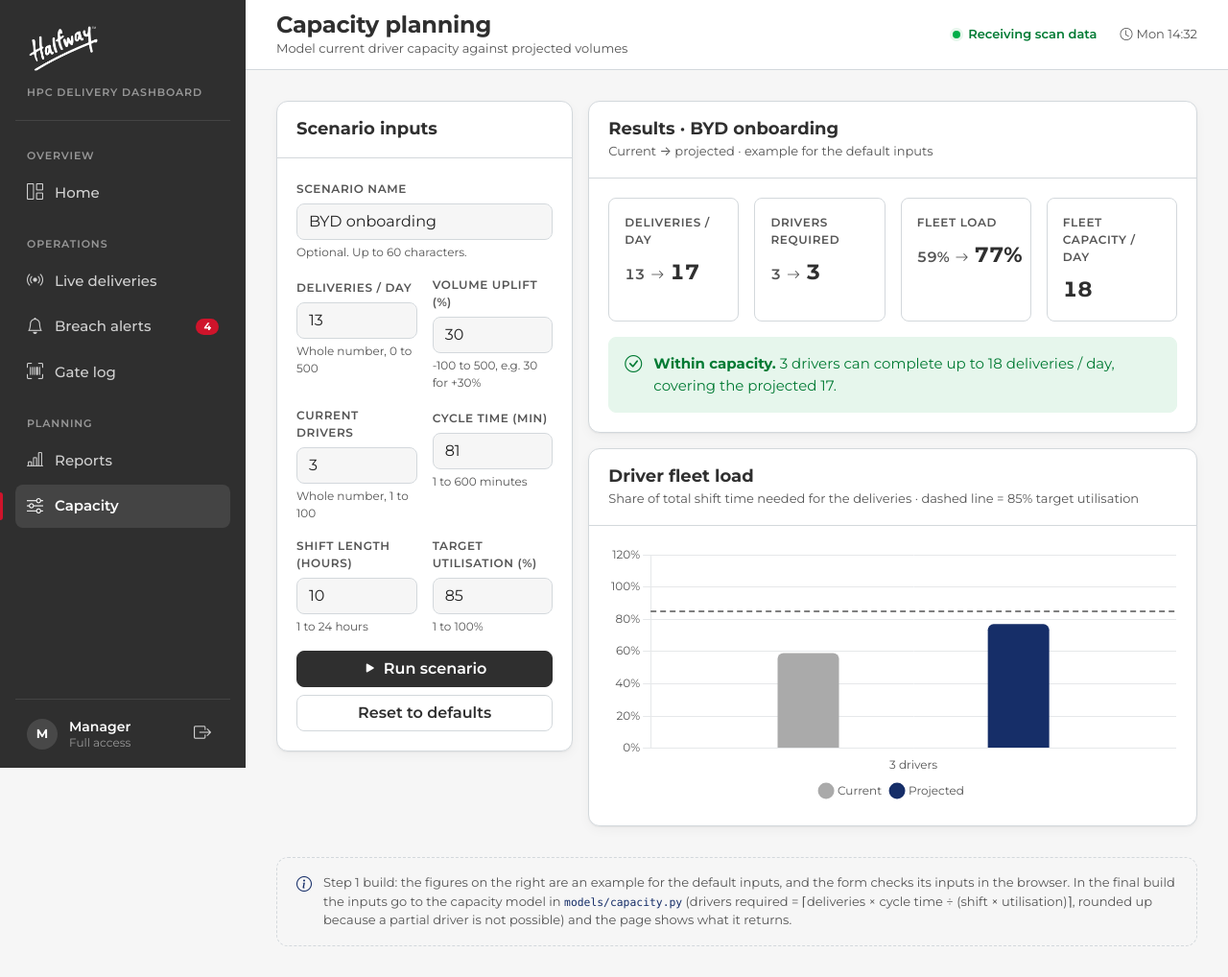
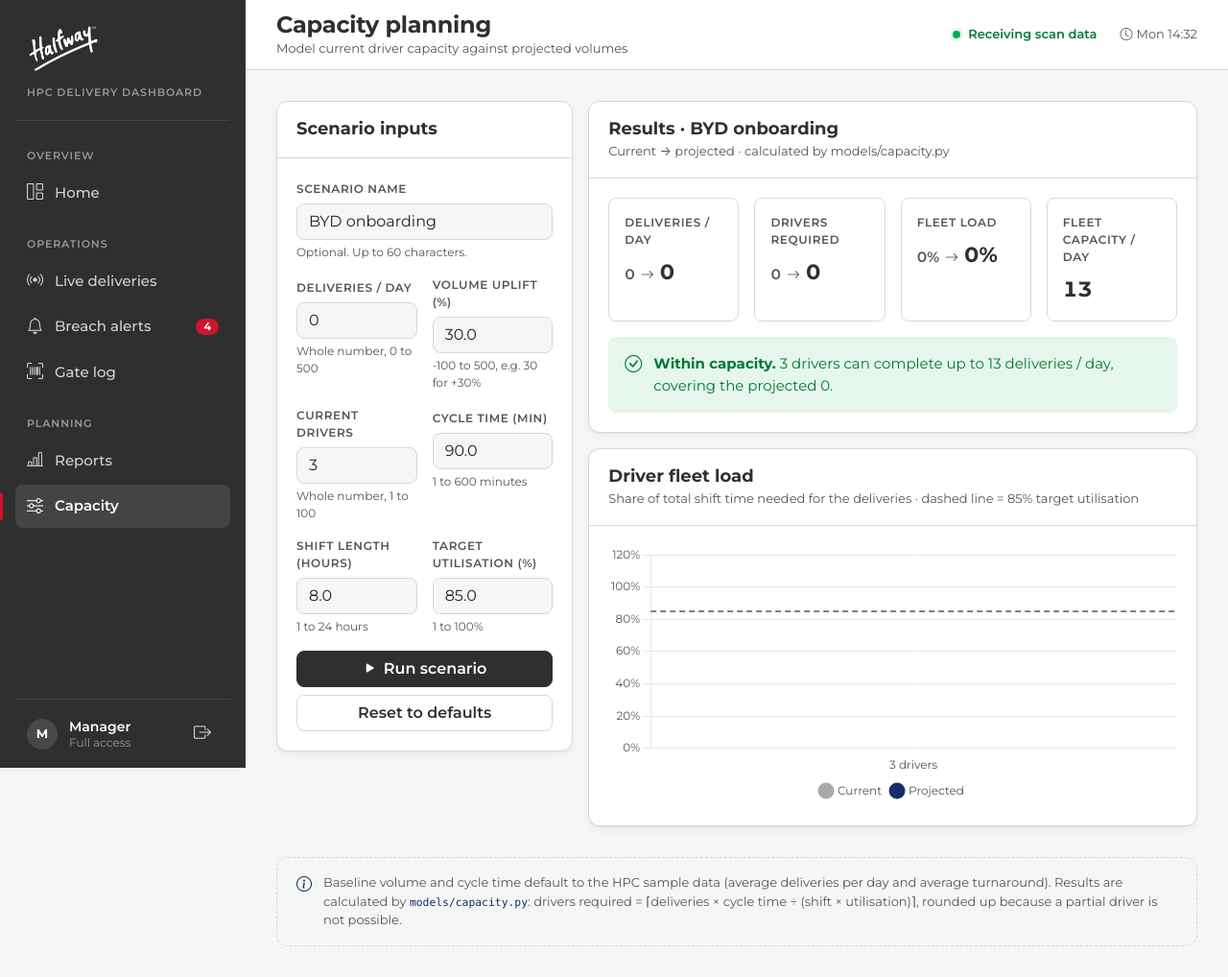
Before and after one commit to u23525364-code/BFB321-Group-1, a Flask app: page /capacity in a window 1280 px wide. Shown: the whole page at 96% size. Run offline with Flask 3, Linux system fonts and the light colour scheme; data that the repository does not hold is empty.

Commit message:
Connect Capacity page to capacity model with validated GET form

```diff
--- a/app.py
+++ b/app.py
@@ -102,7 +102,11 @@ def reports():
 
 @app.route("/capacity")
 def capacity():
-    return render_template("capacity.html")
+    """BYD capacity scenario: read the form (GET), validate, run models/capacity.py."""
+    values, errors = services.read_capacity_inputs(request.args)
+    result = services.run_capacity_scenario(values)
+    return render_template("capacity.html", values=values, result=result,
+                           errors=errors)
 
 @app.route("/login")
 def login():
--- a/templates/capacity.html
+++ b/templates/capacity.html
@@ -110,7 +110,15 @@
               <header class="card-header">
                 <h2 class="card-title">Scenario inputs</h2>
               </header>
-              <form id="capacityForm" class="card-body needs-validation" novalidate>
+              <form id="capacityForm" class="card-body needs-validation" method="get" action="{{ url_for('capacity') }}" novalidate>
+                {% if errors %}
+                <div class="alert alert-danger" role="alert">
+                  <strong>Please fix the following:</strong>
+                  <ul class="mb-0">
+                    {% for message in errors %}<li>{{ message }}</li>{% endfor %}
+                  </ul>
+                </div>
+                {% endif %}
                 <div class="mb-3">
                   <label class="form-label" for="scenario">Scenario name</label>
                   <input type="text" class="form-control" id="scenario" name="scenario" value="BYD onboarding" maxlength="60" aria-describedby="hint-scenario">
@@ -119,43 +127,43 @@
                 <div class="row g-3 mb-3">
                     <div class="col-6">
                       <label class="form-label" for="inp-baseline">Deliveries / day</label>
-                      <input type="number" id="inp-baseline" name="baseline" class="form-control" value="13" min="0" max="500" step="1" required aria-describedby="hint-baseline err-baseline">
+                      <input type="number" id="inp-baseline" name="baseline" class="form-control" value="{{ values.baseline }}" min="0" max="500" step="1" required aria-describedby="hint-baseline err-baseline">
                       <div class="form-text" id="hint-baseline">Whole number, 0 to 500</div>
                       <div class="invalid-feedback" id="err-baseline">Enter a whole number from 0 to 500.</div>
                     </div>
                     <div class="col-6">
                       <label class="form-label" for="inp-uplift">Volume uplift (%)</label>
-                      <input type="number" id="inp-uplift" name="uplift" class="form-control" value="30" min="-100" max="500" step="any" required aria-describedby="hint-uplift err-uplift">
+                      <input type="number" id="inp-uplift" name="uplift" class="form-control" value="{{ values.uplift }}" min="-100" max="500" step="any" required aria-describedby="hint-uplift err-uplift">
                       <div class="form-text" id="hint-uplift">-100 to 500, e.g. 30 for +30%</div>
                       <div class="invalid-feedback" id="err-uplift">Enter a percentage from -100 to 500.</div>
                     </div>
                     <div class="col-6">
                       <label class="form-label" for="inp-drivers">Current drivers</label>
-                      <input type="number" id="inp-drivers" name="drivers" class="form-control" value="3" min="1" max="100" step="1" required aria-describedby="hint-drivers err-drivers">
+                      <input type="number" id="inp-drivers" name="drivers" class="form-control" value="{{ values.drivers }}" min="1" max="100" step="1" required aria-describedby="hint-drivers err-drivers">
                       <div class="form-text" id="hint-drivers">Whole number, 1 to 100</div>
                       <div class="invalid-feedback" id="err-drivers">Enter a whole number from 1 to 100.</div>
                     </div>
                     <div class="col-6">
                       <label class="form-label" for="inp-cycle">Cycle time (min)</label>
-                      <input type="number" id="inp-cycle" name="cycle" class="form-control" value="81" min="1" max="600" step="any" required aria-describedby="hint-cycle err-cycle">
+                      <input type="number" id="inp-cycle" name="cycle" class="form-control" value="{{ values.cycle }}" min="1" max="600" step="any" required aria-describedby="hint-cycle err-cycle">
                       <div class="form-text" id="hint-cycle">1 to 600 minutes</div>
                       <div class="invalid-feedback" id="err-cycle">Enter a cycle time from 1 to 600 minutes.</div>
                     </div>
                     <div class="col-6">
                       <label class="form-label" for="inp-shift">Shift length (hours)</label>
-                      <input type="number" id="inp-shift" name="shift" class="form-control" value="10" min="1" max="24" step="any" required aria-describedby="hint-shift err-shift">
+                      <input type="number" id="inp-shift" name="shift" class="form-control" value="{{ values.shift }}" min="1" max="24" step="any" required aria-describedby="hint-shift err-shift">
                       <div class="form-text" id="hint-shift">1 to 24 hours</div>
                       <div class="invalid-feedback" id="err-shift">Enter a shift length from 1 to 24 hours.</div>
                     </div>
                     <div class="col-6">
                       <label class="form-label" for="inp-utilisation">Target utilisation (%)</label>
-                      <input type="number" id="inp-utilisation" name="utilisation" class="form-control" value="85" min="1" max="100" step="any" required aria-describedby="hint-utilisation err-utilisation">
+                      <input type="number" id="inp-utilisation" name="utilisation" class="form-control" value="{{ values.utilisation }}" min="1" max="100" step="any" required aria-describedby="hint-utilisation err-utilisation">
                       <div class="form-text" id="hint-utilisation">1 to 100%</div>
                       <div class="invalid-feedback" id="err-utilisation">Enter a percentage from 1 to 100.</div>
                     </div>
                 </div>
                 <button type="submit" class="btn btn-primary w-100 mb-2"><i class="bi bi-play-fill" aria-hidden="true"></i>Run scenario</button>
-                <button type="reset" class="btn btn-outline-secondary w-100">Reset to defaults</button>
+                <a class="btn btn-outline-secondary w-100" href="{{ url_for('capacity') }}">Reset to defaults</a>
               </form>
             </section>
           </div>
@@ -166,7 +174,7 @@
               <header class="card-header">
                 <div>
                   <h2 class="card-title">Results · BYD onboarding</h2>
-                  <p class="card-subtitle">Current → projected · example for the default inputs</p>
+                  <p class="card-subtitle">Current → projected · calculated by models/capacity.py</p>
                 </div>
               </header>
               <div class="card-body">
@@ -174,33 +182,39 @@
                   <div class="col-6 col-md-3">
                     <div class="compare-stat">
                       <div class="kpi-title">Deliveries / day</div>
-                      <div class="compare-values"><span class="compare-from">13</span><i class="bi bi-arrow-right compare-arrow" role="img" aria-label="to"></i><span class="compare-to">17</span></div>
+                      <div class="compare-values"><span class="compare-from">{{ result.baseline_daily }}</span><i class="bi bi-arrow-right compare-arrow" role="img" aria-label="to"></i><span class="compare-to">{{ result.projected_daily }}</span></div>
                     </div>
                   </div>
                   <div class="col-6 col-md-3">
                     <div class="compare-stat">
                       <div class="kpi-title">Drivers required</div>
-                      <div class="compare-values"><span class="compare-from">3</span><i class="bi bi-arrow-right compare-arrow" role="img" aria-label="to"></i><span class="compare-to">3</span></div>
+                      <div class="compare-values"><span class="compare-from">{{ result.drivers_required_now }}</span><i class="bi bi-arrow-right compare-arrow" role="img" aria-label="to"></i><span class="compare-to">{{ result.drivers_required }}</span></div>
                     </div>
                   </div>
                   <div class="col-6 col-md-3">
                     <div class="compare-stat">
                       <div class="kpi-title">Fleet load</div>
-                      <div class="compare-values"><span class="compare-from">59%</span><i class="bi bi-arrow-right compare-arrow" role="img" aria-label="to"></i><span class="compare-to">77%</span></div>
+                      <div class="compare-values"><span class="compare-from">{{ '%.0f'|format(result.load_percent_now) }}%</span><i class="bi bi-arrow-right compare-arrow" role="img" aria-label="to"></i><span class="compare-to">{{ '%.0f'|format(result.load_percent_current_fleet) }}%</span></div>
                     </div>
                   </div>
                   <div class="col-6 col-md-3">
                     <div class="compare-stat">
                       <div class="kpi-title">Fleet capacity / day</div>
-                      <div class="compare-values"><span class="compare-to">18</span></div>
+                      <div class="compare-values"><span class="compare-to">{{ result.current_capacity }}</span></div>
                     </div>
                   </div>
                 </div>
-
+                {% if result.sufficient %}
                 <div class="alert alert-success mb-0" role="status">
                   <i class="bi bi-check-circle" aria-hidden="true"></i>
-                  <div><strong>Within capacity.</strong> 3 drivers can complete up to 18 deliveries / day, covering the projected 17.</div>
+                  <div><strong>Within capacity.</strong> {{ result.current_drivers }} drivers can complete up to {{ result.current_capacity }} deliveries / day, covering the projected {{ result.projected_daily }}.</div>
                 </div>
+                {% else %}
+                <div class="alert alert-danger mb-0" role="status">
+                  <i class="bi bi-exclamation-triangle" aria-hidden="true"></i>
+                  <div><strong>Over capacity.</strong> {{ result.current_drivers }} drivers can complete up to {{ result.current_capacity }} deliveries / day, but {{ result.projected_daily }} are projected. {{ result.additional_drivers }} additional driver(s) required.</div>
+                </div>
+                {% endif %}
               </div>
             </section>
 
@@ -208,7 +222,7 @@
               <header class="card-header">
                 <div>
                   <h2 class="card-title">Driver fleet load</h2>
-                  <p class="card-subtitle">Share of total shift time needed for the deliveries · dashed line = 85% target utilisation</p>
+                  <p class="card-subtitle">Share of total shift time needed for the deliveries · dashed line = {{ '%.0f'|format(values.utilisation) }}% target utilisation</p>
                 </div>
               </header>
               <div class="card-body">
@@ -222,7 +236,7 @@
 
         <div class="design-note" role="note">
           <i class="bi bi-info-circle" aria-hidden="true"></i>
-          <p class="mb-0">Step 1 build: the figures on the right are an example for the default inputs, and the form checks its inputs in the browser. In the final build the inputs go to the capacity model in <code>models/capacity.py</code> (drivers required = ⌈deliveries × cycle time ÷ (shift × utilisation)⌉, rounded up because a partial driver is not possible) and the page shows what it returns.</p>
+          <p class="mb-0">Baseline volume and cycle time default to the HPC sample data (average deliveries per day and average turnaround). Results are calculated by <code>models/capacity.py</code>: drivers required = ⌈deliveries × cycle time ÷ (shift × utilisation)⌉, rounded up because a partial driver is not possible.</p>
         </div>
       </main>
     </div>
@@ -235,9 +249,9 @@
   <script src="../static/js/dashboard.js"></script>
   <script>
 
-    const target = 85;
-    const current = 59;
-    const projected = 77;
+    const target = {{ values.utilisation }};
+    const current = {{ '%.1f'|format(result.load_percent_now) }};
+    const projected = {{ '%.1f'|format(result.load_percent_current_fleet) }};
 
 
     const targetLine = {
@@ -261,7 +275,7 @@
       type: 'bar',
       plugins: [targetLine],
       data: {
-        labels: ['3 drivers'],
+        labels: ['{{ values.drivers }} drivers'],
         datasets: [
           { label: 'Current', data: [current], backgroundColor: cssVar('--chart-baseline'), borderRadius: 6, maxBarThickness: 64 },
           { label: 'Projected', data: [projected], backgroundColor: cssVar(projected > target ? '--chart-2' : '--chart-1'), borderRadius: 6, maxBarThickness: 64 }
@@ -280,13 +294,6 @@
     });
 
 
-    const form = document.getElementById('capacityForm');
-    form.addEventListener('submit', event => {
-      if (event.defaultPrevented) return;
-      event.preventDefault();
-      showToast('Inputs are valid. Results will update once the capacity model is connected.');
-    });
-    form.addEventListener('reset', () => form.classList.remove('was-validated'));
   </script>
 </body>
 </html>
```
